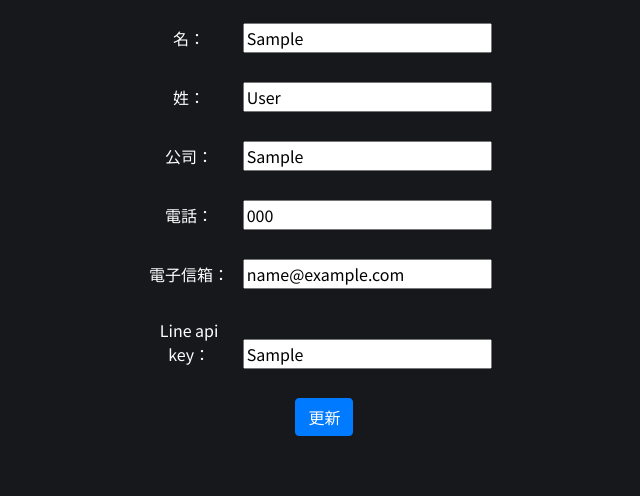
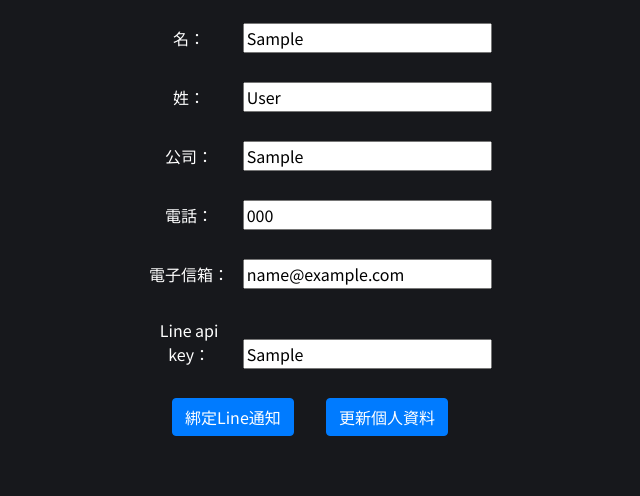
Before and after one commit to xianyuntang/snapnews, a Django app: page /account/profile/update/ in a window 1280 px wide. Shown: the part 81-577 px from the top of the page, without its empty margins (321-961 px from the left). Run offline with Django 3.2, Linux system fonts and the light colour scheme; a user stored in the database is signed in; tables that the repository leaves empty hold one stand-in row (values such as "Sample post"); some libraries are stand-ins or nearby versions.

Commit message:
change preloading feature

```diff
--- a/myaccount/urls.py
+++ b/myaccount/urls.py
@@ -1,9 +1,9 @@
 from django.urls import path, include
 from myaccount.views import views, api
-
 
 app_name = 'myaccount'
 urlpatterns = [
     path('profile/update/', views.profile, name='myaccount_profile'),
-    path('keyword/', views.keyword, name='myaccount_keyword')
+    path('keyword/', views.keyword, name='myaccount_keyword'),
+    path('profile/update_line_api_key/', views.update_line_api_key, name='myaccount_update_line_api_key')
 ]
--- a/myaccount/views/views.py
+++ b/myaccount/views/views.py
@@ -3,6 +3,8 @@ from django.contrib.auth.decorators import login_required
 from django.db import transaction
 from ..forms import ProfileForm, KeywordForm
 from ..models import UserProfile, UserKeyword
+import requests
+import json
 
 
 # Create your views here.
@@ -55,3 +57,27 @@ def keyword(request):
         default_data = {'keyword_list': '\n'.join(keyword_list)}
         form = KeywordForm(default_data)
     return render(request, 'account/keyword.html', {'user': user, 'form': form})
+
+
+@login_required
+def update_line_api_key(request):
+    if request.method == 'GET':
+        user = request.user
+        user_profile = UserProfile.objects.filter(user=user).first()
+        params = {
+            'grant_type': 'authorization_code',
+            'redirect_uri': 'http://snapnews.cdc.gov.tw/account/profile/update_line_api_key/',
+            'client_id': 'xBhzCgHqqkrUmxffRZvgsi',
+            'client_secret': 'YfUqRIbpiGbp8fsiXBHZQKHoibmV5sirfVDl3s11q71',
+            'code': request.GET['code']
+        }
+        r = requests.post('https://notify-bot.line.me/oauth/token', params=params)
+        r = json.loads(r.content)
+        user_profile.line_api_key = r['access_token']
+        user_profile.save()
+        default_data = {'first_name': user.first_name, 'last_name': user.last_name,
+                        'org': user_profile.org, 'telephone': user_profile.telephone,
+                        'email_address': user_profile.email_address, 'line_api_key': user_profile.line_api_key}
+        form = ProfileForm(default_data)
+
+        return render(request, 'account/profile.html', {'form': form, 'user': user})
--- a/snapnews/views/views.py
+++ b/snapnews/views/views.py
@@ -26,9 +26,9 @@ def search(request):
 
         keyword = request.GET.get('keyword')
         start = request.GET.get('start')
-        start = dateparse.parse_datetime('{} 13:00:00'.format(start)) - datetime.timedelta(days=1)
+        start = dateparse.parse_datetime('{} 21:00:00'.format(start)) - datetime.timedelta(days=1)
         end = request.GET.get('end')
-        end = dateparse.parse_datetime('{} 13:00:00'.format(end))
+        end = dateparse.parse_datetime('{} 21:00:00'.format(end))
         channel_object = Channel.objects.values_list('name', flat=True)
         channel = []
         for i in range(len(channel_object)):
--- /dev/null
+++ b/static/scripts/myaccount/line_oauth.js
@@ -0,0 +1,5 @@
+let get_line_api_key = function () {
+    let client_id = 'xBhzCgHqqkrUmxffRZvgsi';
+    let redirect_uri = 'http://snapnews.cdc.gov.tw/account/profile/update_line_api_key/';
+    window.location.href = 'https://notify-bot.line.me/oauth/authorize?scope=notify&response_type=code&client_id=' + client_id + '&redirect_uri=' + redirect_uri + '&state=000'
+};
--- a/templates/account/profile.html
+++ b/templates/account/profile.html
@@ -1,7 +1,8 @@
 {% extends 'base.html' %}
 {% load static %}
 {% block head %}
-<link rel="stylesheet" href="{% static 'styles/myaccount/profile.css' %}">
+    <link rel="stylesheet" href="{% static 'styles/myaccount/profile.css' %}">
+    <script src="{% static 'scripts/myaccount/line_oauth.js' %}"></script>
 {% endblock %}
 {% block content %}
     <div class="window">
@@ -22,7 +23,8 @@
                    {% endfor %}
 
             <div class="button-wrapper submit">
-                        <input class="btn btn-primary" type="submit" value="更新"/>
+                <input class="btn btn-primary" type="button" value="綁定Line通知" onclick="get_line_api_key()"/>
+                        <input class="btn btn-primary" type="submit" value="更新個人資料"/>
 
             </div>
 
```
Also changed, not shown: snapnews/views/api.py (+23 -7 lines).
